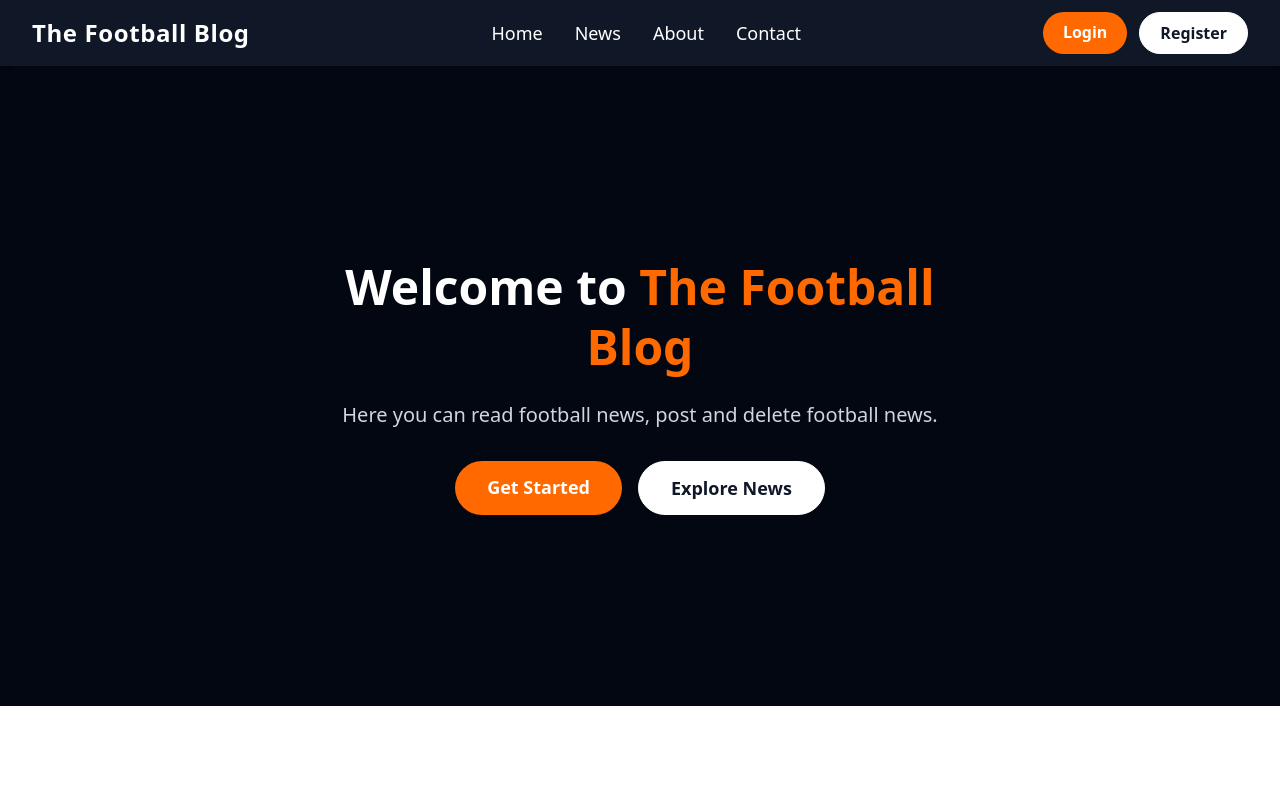
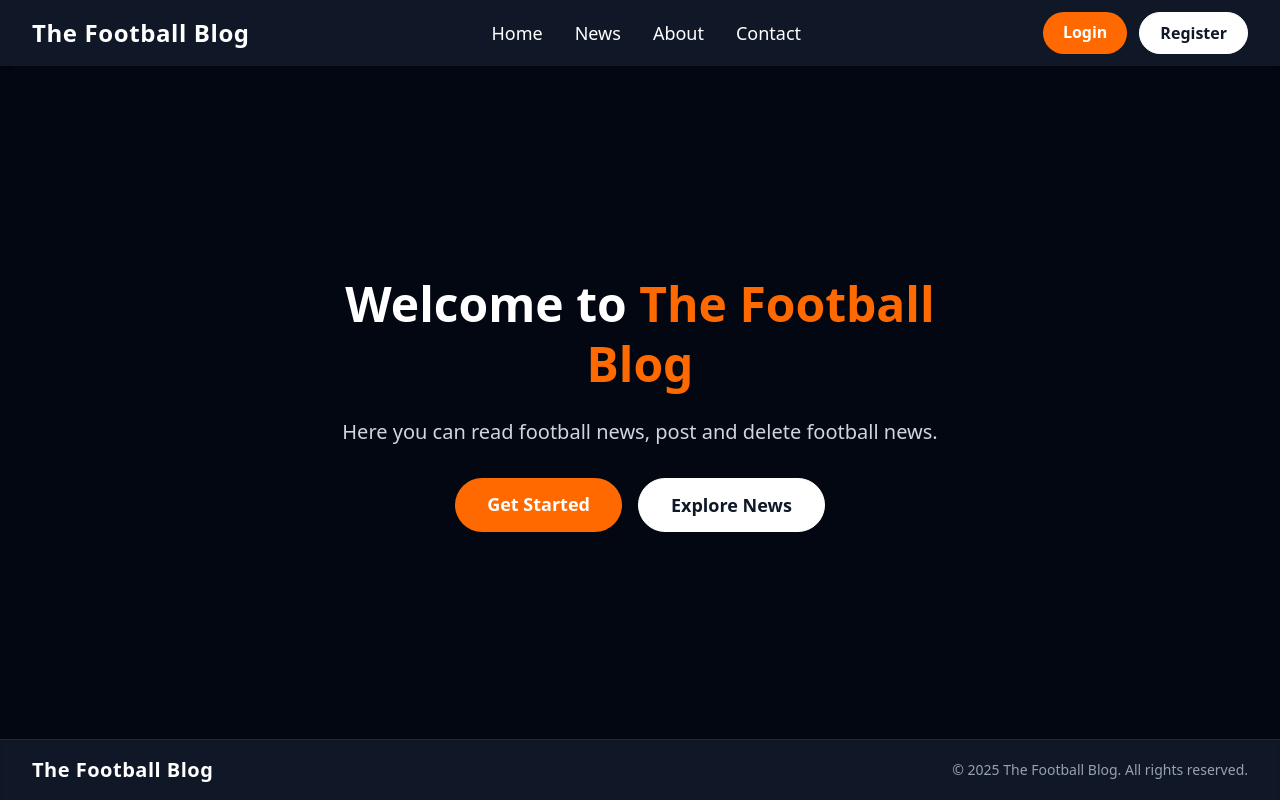
Before and after one commit to GGarenov/Blog_app, a React (Vite) app in the folder client/: page / in a window 1280 px wide. Built offline with nearby package versions, Linux system fonts and the light colour scheme; no server answers.

Commit message:
Footer is created.

```diff
--- /dev/null
+++ b/client/src/components/Footer.jsx
@@ -0,0 +1,23 @@
+import { Link } from "react-router-dom";
+
+const Footer = () => {
+  return (
+    <footer className="bg-gray-900 text-white shadow-inner flex flex-col md:flex-row items-center justify-between px-8 py-4 border-t border-gray-800">
+      <div className="font-bold text-xl tracking-wide mb-2 md:mb-0">
+        <Link
+          to="/"
+          className="text-white no-underline hover:text-orange-400 transition-colors"
+        >
+          The Football Blog
+        </Link>
+      </div>
+
+      <div className="text-gray-400 text-sm">
+        &copy; {new Date().getFullYear()} The Football Blog. All rights
+        reserved.
+      </div>
+    </footer>
+  );
+};
+
+export default Footer;
--- a/client/src/components/Header.jsx
+++ b/client/src/components/Header.jsx
@@ -32,7 +32,7 @@ const Header = () => {
           Home
         </Link>
         <Link
-          to="/news"
+          to="/listing"
           className="text-white text-lg font-medium hover:text-orange-400 transition-colors"
         >
           News
--- a/client/src/pages/Home.jsx
+++ b/client/src/pages/Home.jsx
@@ -1,10 +1,11 @@
+import Footer from "../components/Footer";
 import Header from "../components/Header";
 
 const Home = () => {
   return (
-    <>
+    <div className="min-h-screen flex flex-col">
       <Header />
-      <main className="min-h-[80vh] bg-gray-950 flex flex-col items-center justify-center px-4 py-16">
+      <main className="flex-1 bg-gray-950 flex flex-col items-center justify-center px-4 py-16">
         <section className="max-w-2xl text-center">
           <h1 className="text-4xl md:text-5xl font-bold text-white mb-6 leading-tight">
             Welcome to{" "}
@@ -29,7 +30,9 @@ const Home = () => {
           </div>
         </section>
       </main>
-    </>
+
+      <Footer />
+    </div>
   );
 };
 
```
